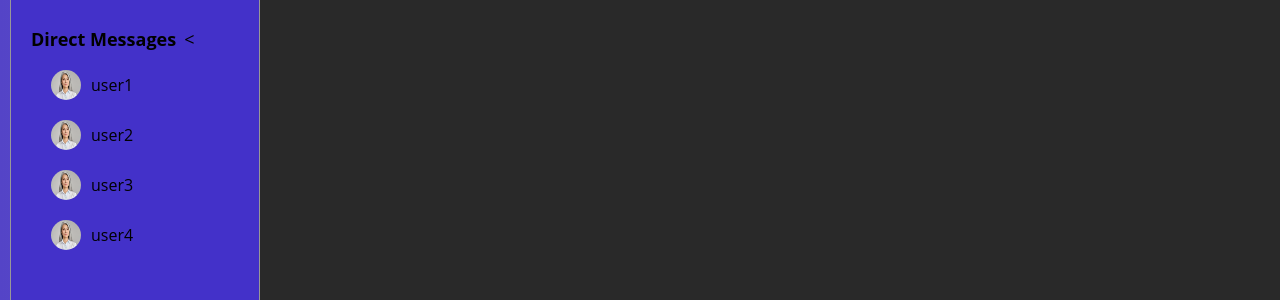
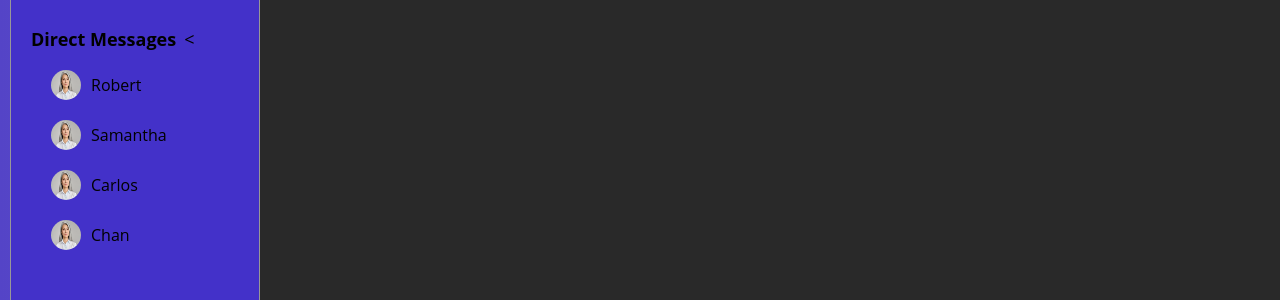
Before and after one commit to bobbygrdn/socket-playground, a React app in the folder client/: page /groupConversations/1 in a window 1280 px wide. Shown: the part 472-772 px from the top of the page. Built offline with nearby package versions, Linux system fonts and the light colour scheme.

Commit message:
Updates component to use json type data and specific properties for each.

```diff
--- a/client/src/containers/channels/Channels.tsx
+++ b/client/src/containers/channels/Channels.tsx
@@ -3,7 +3,12 @@ import { useState } from 'react';
 import { CollapseButton } from '../../components/collapseButton/CollapseButton';
 import { Channel } from "../../components/channel/Channel";
 
-const channels: string[] = ['general', 'random', 'react', 'redux'];
+type Channel = {
+    name: string;
+    id: number;
+}
+
+const channels: Channel[] = [{ name: 'general', id: 1 }, { name: 'random', id: 2 }, { name: 'react', id: 3 }, { name: 'redux', id: 4 }];
 
 export const Channels = (): JSX.Element => {
     const [isVisible, setIsVisible] = useState<boolean>(true);
@@ -19,8 +24,8 @@ export const Channels = (): JSX.Element => {
             </h2>
             {isVisible && (
                 <ul>
-                    {channels.map((channel: string) => (
-                        <Channel key={channel} channel={channel} />
+                    {channels.map((channel: Channel) => (
+                        <Channel key={channel.name} channel={channel.name} channelId={channel.id} />
                     ))}
                 </ul>
             )}
--- a/client/src/containers/directMessages/DirectMessages.tsx
+++ b/client/src/containers/directMessages/DirectMessages.tsx
@@ -4,7 +4,12 @@ import './DirectMessages.css';
 import profileImage from "../../assets/images/profile-image.png"
 import { Connection } from '../../components/connection/Connection';
 
-const users: string[] = ['user1', 'user2', 'user3', 'user4'];
+type Conversation = {
+    name: string;
+    id: number;
+}
+
+const users: Conversation[] = [{ name: 'Robert', id: 1 }, { name: 'Samantha', id: 2 }, { name: 'Carlos', id: 3 }, { name: 'Chan', id: 4 }];
 
 export const DirectMessages: React.FC = () => {
     const [isVisible, setIsVisible] = useState<boolean>(true);
@@ -22,8 +27,8 @@ export const DirectMessages: React.FC = () => {
             </h2>
             {isVisible && (
                 <ul>
-                    {users.map((user: string) => (
-                        <Connection key={user} profileImage={profileImage} user={user} />
+                    {users.map((user: Conversation) => (
+                        <Connection key={user.id} profileImage={profileImage} user={user.name} userId={user.id} />
                     ))}
                 </ul>
             )}
```
